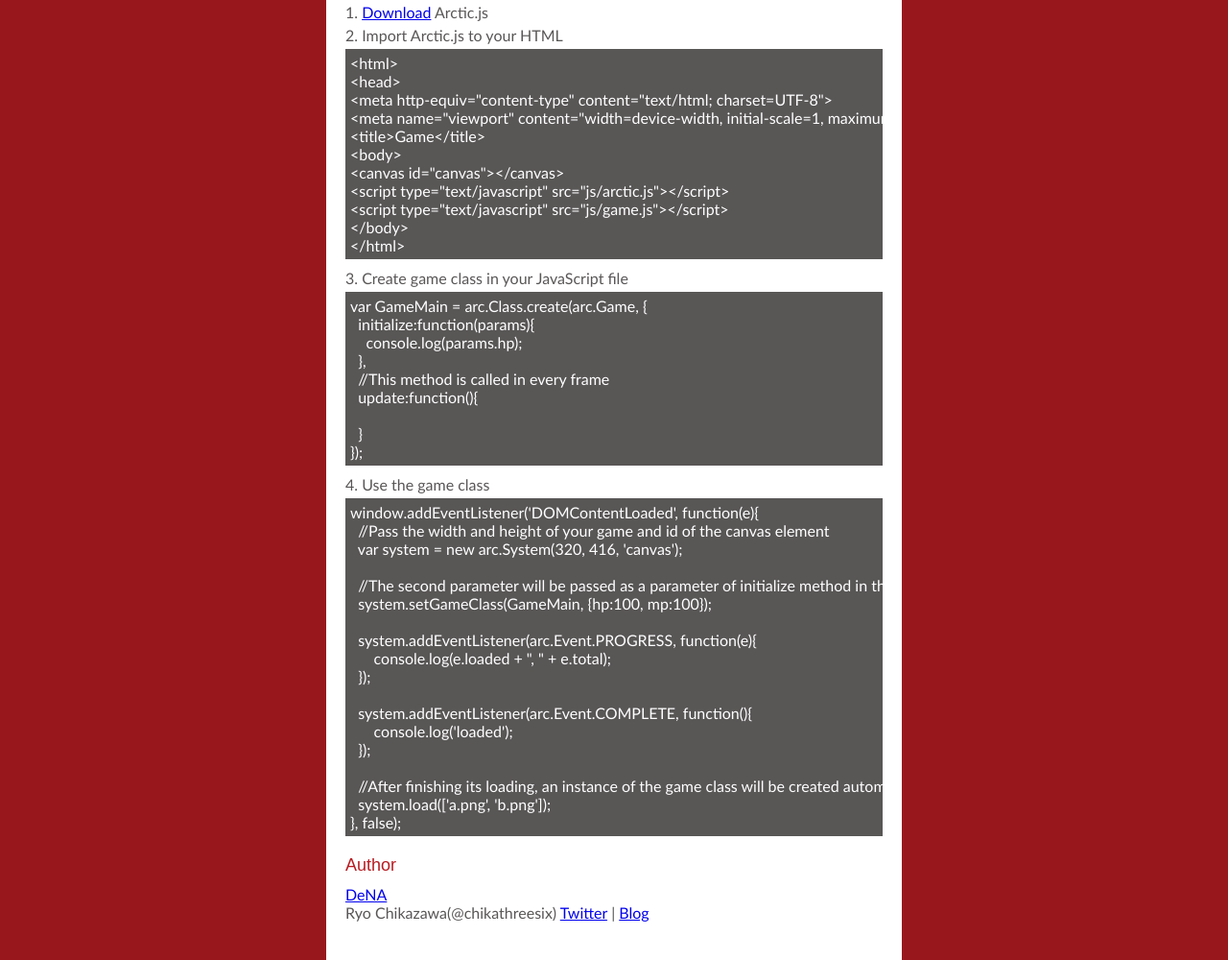
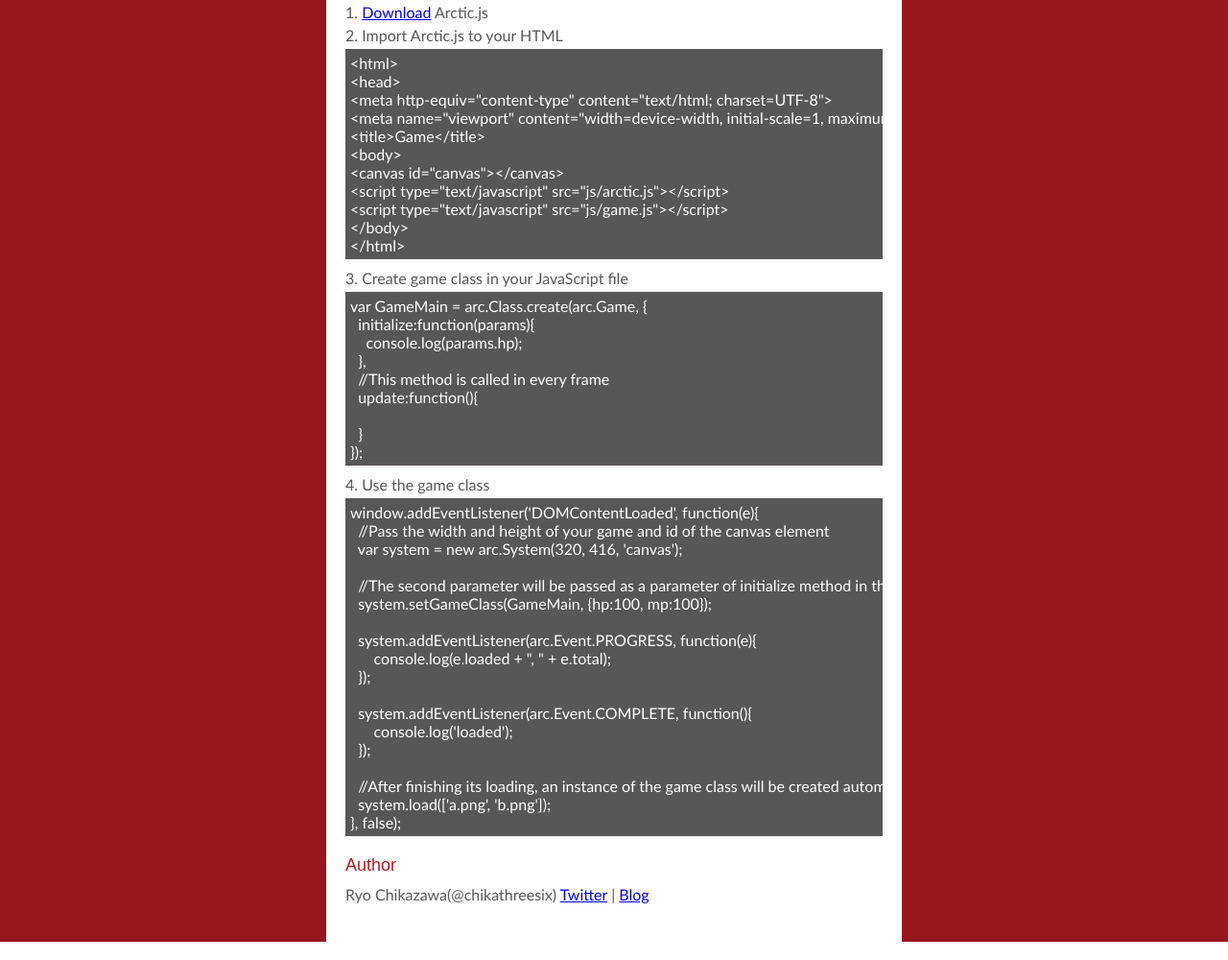
Before and after one commit to Arcticjs/Arctic.js, a plain HTML site: page index.html in a window 1280 px wide. Shown: the part 694-1694 px from the top of the page at 96% size. Drawn offline with Linux system fonts and the light colour scheme.

Commit message:
Modify the description

```diff
--- a/index.html
+++ b/index.html
@@ -83,7 +83,6 @@
 
             <h2>Author</h2>
             <div class="description">
-            <a href="http://dena.jp/intl/">DeNA</a><br>
             Ryo Chikazawa(@chikathreesix) <a href="https://twitter.com/chikathreesix/" target="_blank">Twitter</a>&nbsp;|&nbsp;<a href="http://blog.chikathreesix.com/" target="_blank">Blog</a>
             </div>
         </div>
```
